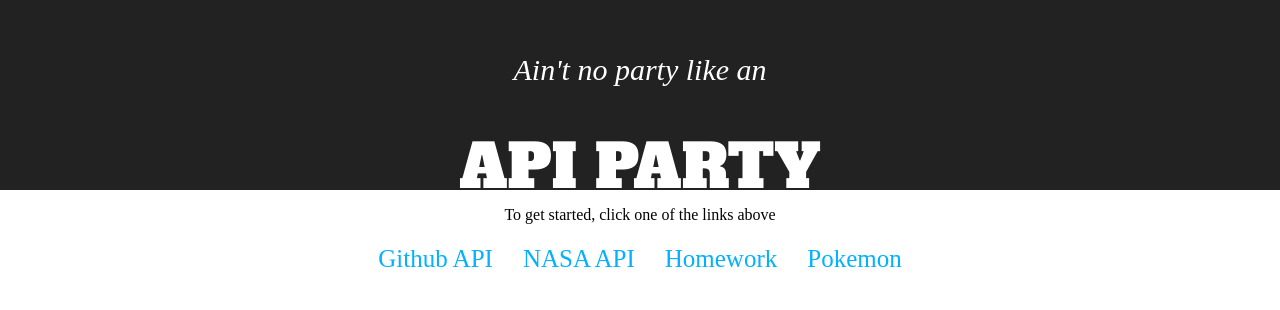
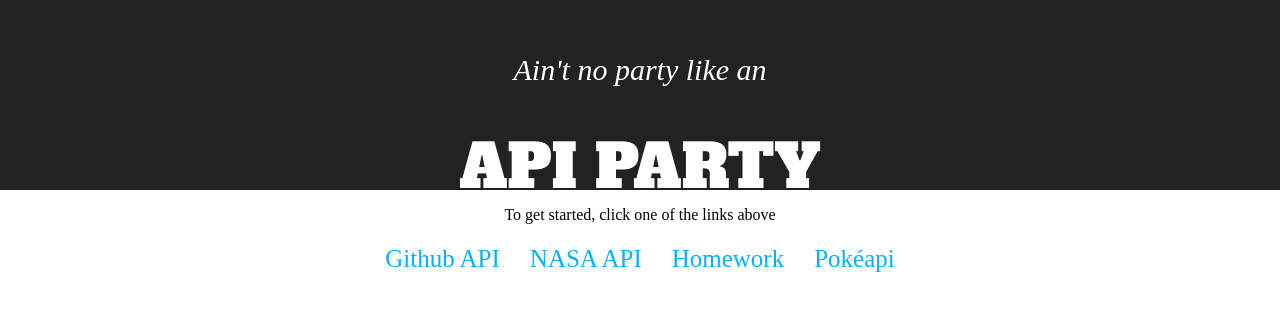
Before and after one commit to aoppenh/api-party, a React (Create React App) app: page / in a window 1280 px wide. Shown: the top 310 px of the page. Built offline with nearby package versions, Linux system fonts and the light colour scheme; the HTML template or start-up script is replaced by a standard one; a web font is replaced by a local one.

Commit message:
changed some text

```diff
--- a/src/App.js
+++ b/src/App.js
@@ -26,7 +26,7 @@
               <NavLink to={'/homework'}>Homework</NavLink>
             </li>
             <li>
-              <NavLink to={'/pokemon'}>Pokemon</NavLink>
+              <NavLink to={'/pokemon'}>Pokéapi</NavLink>
             </li>
           </ul>
         </div>
```
